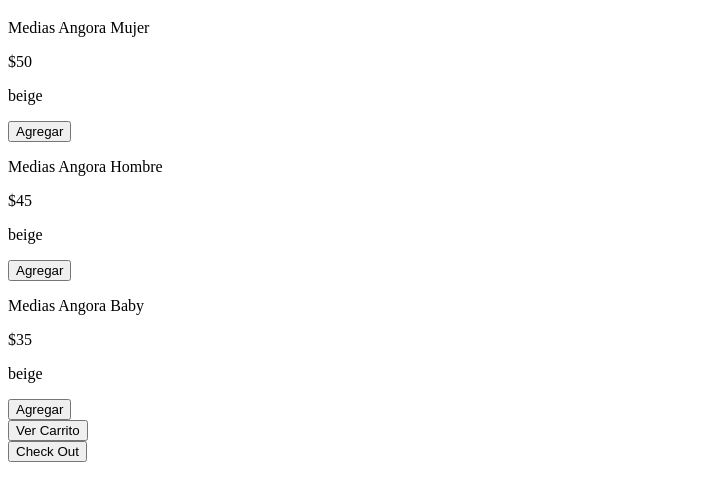
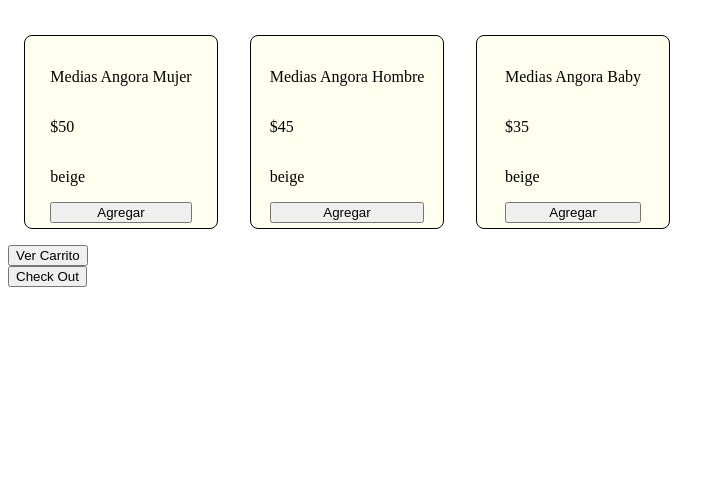
Before and after one commit to IvanaBrenner/Baradero-Knits, a plain HTML site: page index.html in a window 1280 px wide. Shown: the part 61-562 px from the top of the page, without its empty margins (0-725 px from the left). Drawn offline with Linux system fonts and the light colour scheme; the site is published under a folder, as on GitHub Pages, so addresses that start at the root find nothing.

Commit message:
cambio ruteo css

```diff
--- a/index.html
+++ b/index.html
@@ -4,7 +4,7 @@
     <meta charset="UTF-8">
     <meta name="viewport" content="width=device-width, initial-scale=1.0">
     <title>Baradero Knits Index</title>
-    <link rel="stylesheet" href="/CSS/styles.css">
+    <link rel="stylesheet" href="./CSS/styles.css">
 </head>
 <body>
     <script defer src="./JS/main.js"></script>
```
